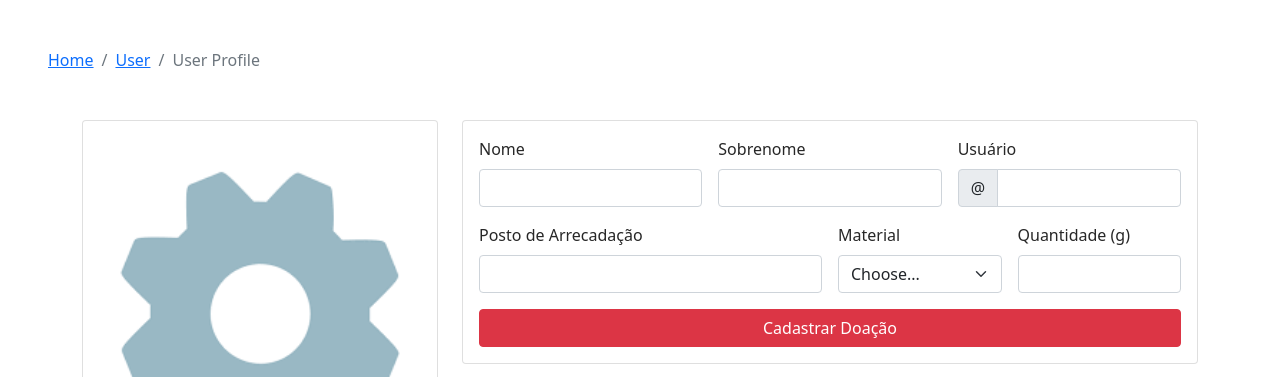
After one commit to gabifioranelli/bee-tech, a Node server app: template views/pages/adm.ejs in a window 1280 px wide. The commit adds this page. Shown: the top 377 px of the page. Run offline with Node 20, Linux system fonts and the light colour scheme; the template is opened without the code that fills it, so the values that code supplies are empty; some libraries are stand-ins or nearby versions.

Commit message:
last last commit

```diff
--- a/app.js
+++ b/app.js
@@ -39,7 +39,7 @@ app.post('/cadastrarUsuario', (req, res) => {
     if(err) {
       return res.status(500).send("Erro ao cadastrar");
     }
-    return res.redirect("/");
+    return res.redirect("/usuario");
   });
 });
 
@@ -52,10 +52,15 @@ app.post('/logar', function (req, res) {
   let senha = req.body.senha;
 
   if (
-    (usuario == 'adm' && senha == '123') ||
     (usuario == 'visitante' && senha == '123')
   ) {
-    res.send('Seja bem vindo' + usuario);
+    res.redirect('/usuario');
+  }
+
+  else if (
+    (usuario == 'adm' && senha == '123')
+  ) {
+    res.render('pages/adm');
   } else {
     res.send('Credenciais inválidas!');
   }
--- a/public/css/style.css
+++ b/public/css/style.css
@@ -14,6 +14,7 @@
   width: 100%;
   overflow: hidden;
 }
+
 
 .headerHome video {
   position: absolute;
--- /dev/null
+++ b/views/pages/adm.ejs
@@ -0,0 +1,103 @@
+<!DOCTYPE html>
+<html lang="en">
+
+<head>
+  <meta charset="UTF-8">
+  <meta http-equiv="X-UA-Compatible" content="IE=edge">
+  <meta name="viewport" content="width=device-width, initial-scale=1.0">
+  <link rel="stylesheet" href="../public/css/style.css">
+  <link href="https://cdn.jsdelivr.net/npm/bootstrap@5.1.1/dist/css/bootstrap.min.css" rel="stylesheet" integrity="sha384-F3w7mX95PdgyTmZZMECAngseQB83DfGTowi0iMjiWaeVhAn4FJkqJByhZMI3AhiU" crossorigin="anonymous">
+  <title>Bee-ESG Alliance</title>
+</head>
+
+<header>
+  <nav aria-label="breadcrumb" class="main-breadcrumb mt-2 mb-5 m-lg-5">
+    <ol class="breadcrumb">
+      <li class="breadcrumb-item"><a href="/">Home</a></li>
+      <li class="breadcrumb-item"><a href="">User</a></li>
+      <li class="breadcrumb-item active" aria-current="">User Profile</li>
+    </ol>
+  </nav>
+</header>
+
+<body>
+
+  <div class="container">
+    <div class="main-body">
+
+      <div class="row gutters-sm">
+        <div class="col-md-4 mb-3">
+          <div class="card">
+            <div class="card-body">
+              <div class="d-flex flex-column align-items-center text-center">
+                <img src="img/download.png" alt="Admin" class="rounded-circle" width="150">
+                <div class="mt-3">
+                  <h4>Painel Administrativo</h4>
+                  <p class="text-secondary mb-1">Pessoa Jurídica</p>
+                  <p class="text-muted font-size-sm">São Paulo, SP</p>
+                </div>
+              </div>
+            </div>
+          </div>
+
+        </div>
+        <div class="col-md-8">
+          <div class="card mb-3">
+            <div class="card-body">
+              <form class="row g-3">
+                <div class="col-md-4">
+                  <label for="validationDefault01" class="form-label">Nome</label>
+                  <input type="text" class="form-control" id="validationDefault01" required>
+                </div>
+                <div class="col-md-4">
+                  <label for="validationDefault02" class="form-label">Sobrenome</label>
+                  <input type="text" class="form-control" id="validationDefault02" required>
+                </div>
+                <div class="col-md-4">
+                  <label for="validationDefaultUsername" class="form-label">Usuário</label>
+                  <div class="input-group">
+                    <span class="input-group-text" id="inputGroupPrepend2">@</span>
+                    <input type="text" class="form-control" id="validationDefaultUsername" aria-describedby="inputGroupPrepend2" required>
+                  </div>
+                </div>
+                <div class="col-md-6">
+                  <label for="validationDefault03" class="form-label">Posto de Arrecadação</label>
+                  <input type="text" class="form-control" id="validationDefault03" required>
+                </div>
+                <div class="col-md-3">
+                  <label for="validationDefault04" class="form-label">Material</label>
+                  <select class="form-select" id="validationDefault04" required>
+                    <option selected disabled value="">Choose...</option>
+                    <option>Plástico</option>
+                    <option>Alumínio - Lata</option>
+                    <option>Alumínio - Anel</option>
+                    <option>Vidro</option>
+                    <option>Papelão</option>
+                  </select>
+                </div>
+                <div class="col-md-3">
+                  <label for="validationDefault05" class="form-label">Quantidade (g)</label>
+                  <input type="number" class="form-control" id="validationDefault05" required>
+                </div>
+                <div class="d-grid gap-2">
+                  <button class="btn btn-danger" type="submit">Cadastrar Doação</button>
+                </div>
+              </form>
+            </div>
+          </div>
+
+          <div class="row gutters-sm">
+            <iframe width="600" height="373.5" src="https://app.powerbi.com/view?r=eyJrIjoiZmRiYTg5YjYtM2I1NS00Y2Y5LWE4NDgtMzdkNDk5NGViZmY3IiwidCI6IjcyMjZhOWYwLWEwOGQtNDJiMy1hOWY4LTk0NzlmZjM3ZGI4ZCJ9" frameborder="0" allowFullScreen="true"></iframe>
+
+          </div>
+        </div>
+      </div>
+    </div>
+  </div>
+  </div>
+</body>
+<script src="https://code.jquery.com/jquery-3.2.1.slim.min.js" integrity="sha384-KJ3o2DKtIkvYIK3UENzmM7KCkRr/rE9/Qpg6aAZGJwFDMVNA/GpGFF93hXpG5KkN" crossorigin="anonymous"></script>
+<script src="https://cdnjs.cloudflare.com/ajax/libs/popper.js/1.12.9/umd/popper.min.js" integrity="sha384-ApNbgh9B+Y1QKtv3Rn7W3mgPxhU9K/ScQsAP7hUibX39j7fakFPskvXusvfa0b4Q" crossorigin="anonymous"></script>
+<script src="https://maxcdn.bootstrapcdn.com/bootstrap/4.0.0/js/bootstrap.min.js" integrity="sha384-JZR6Spejh4U02d8jOt6vLEHfe/JQGiRRSQQxSfFWpi1MquVdAyjUar5+76PVCmYl" crossorigin="anonymous"></script>
+
+</html>
--- a/views/pages/home.ejs
+++ b/views/pages/home.ejs
@@ -155,9 +155,11 @@
   </main>
 
   <div class="container">
-    <iframe width="800" height="836"
+    <div class="row">
+      <iframe width="800" height="800"
       src="https://app.powerbi.com/view?r=eyJrIjoiZTkzOGYxMWUtOWJlOC00ODVjLThiZDctZTg3MzBjZjIyOWFjIiwidCI6IjcyMjZhOWYwLWEwOGQtNDJiMy1hOWY4LTk0NzlmZjM3ZGI4ZCJ9"
       frameborder="0" allowFullScreen="true"></iframe>
+    </div>
   </div>
 
   <footer class="caixasFooter">
```
Also changed, not shown: loginServer.js (deleted, +0 -25 lines), public/img/download.png (added).
